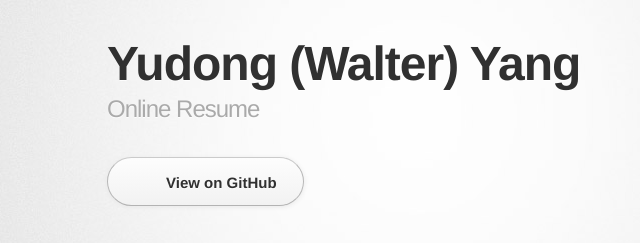
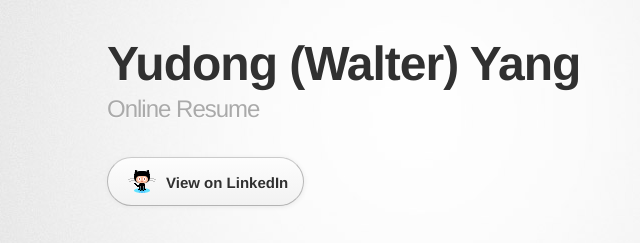
Before and after one commit to yangyd1227/yangyd1227.github.com, a plain HTML site: page index.html in a window 1280 px wide. Shown: the top 243 px of the page, 223-863 px from the left. Drawn offline with Linux system fonts and the light colour scheme; a web font is replaced by a local one.

Commit message:
Update index.html

```diff
--- a/index.html
+++ b/index.html
@@ -23,7 +23,7 @@
         </header>
 
         <section id="downloads" class="clearfix">
-          <a href="http://www.linkedin.com/in/yudong-yang-08601482?trk=nav_responsive_tab_profile" id="view-on-linkedin" class="button"><span>View on GitHub</span></a>
+          <a href="http://www.linkedin.com/in/yudong-yang-08601482?trk=nav_responsive_tab_profile" id="view-on-github" class="button"><span>View on LinkedIn</span></a>
         </section>
 
         <hr>
```
